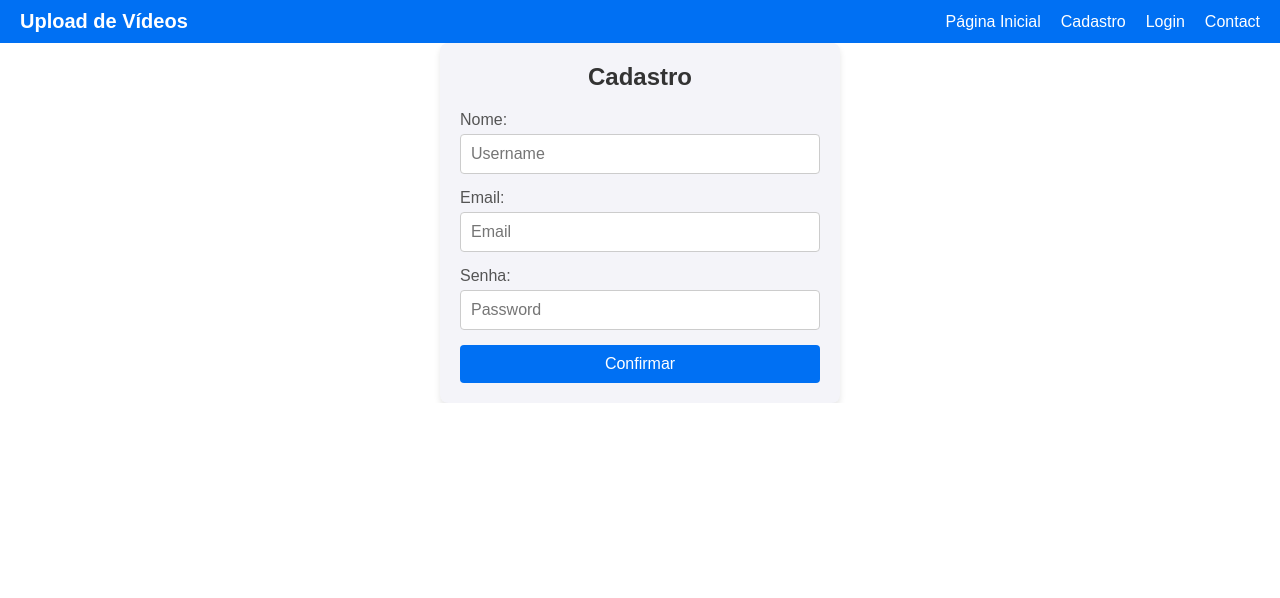
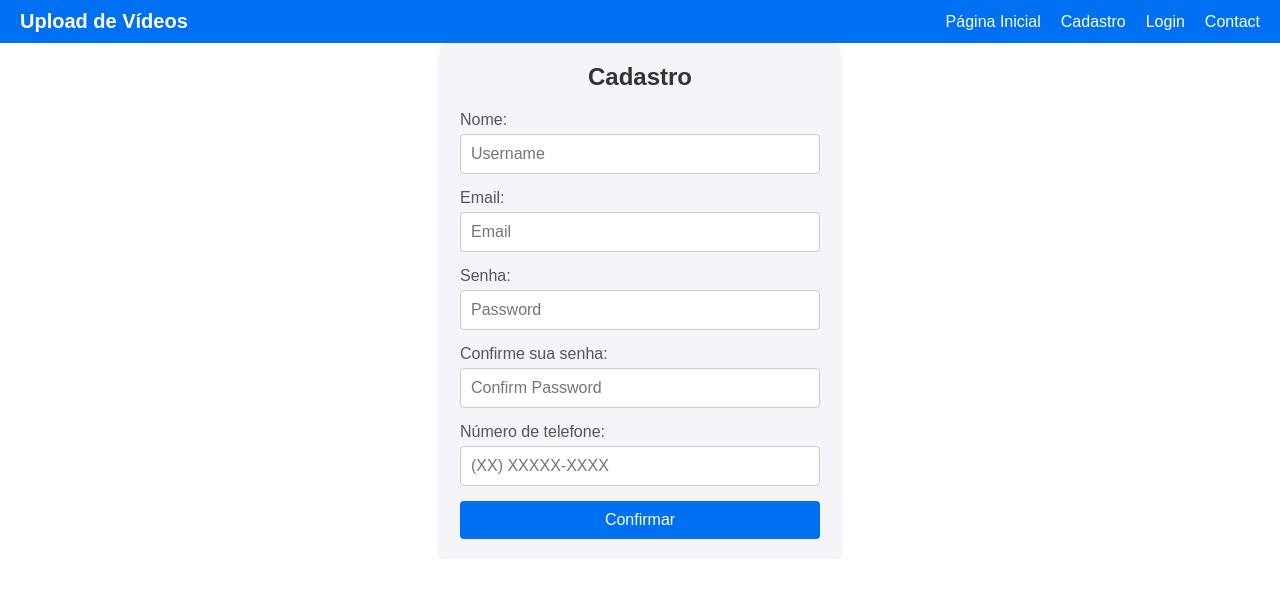
Before and after one commit to gnegraoleal/processo-de-software, a Next.js app: page /cadastro in a window 1280 px wide. Shown: the top 598 px of the page. Built offline with nearby package versions, Linux system fonts and the light colour scheme.

Commit message:
Acrescentei verificações no cadastro

```diff
--- a/src/app/components/CadastroForm.tsx
+++ b/src/app/components/CadastroForm.tsx
@@ -5,10 +5,31 @@ const CadastroForm: React.FC = () => {
   const [nome, setNome] = useState<string>("");
   const [email, setEmail] = useState<string>("");
   const [password, setPassword] = useState<string>("");
+  const [confirmPassword, setConfirmPassword] = useState<string>("");
+  const [phone, setPhone] = useState<string>("");
 
   const [nomeError, setNomeError] = useState<string>("");
   const [emailError, setEmailError] = useState<string>("");
   const [passwordError, setPasswordError] = useState<string>("");
+  const [confirmPasswordError, setConfirmPasswordError] = useState<string>("");
+  const [phoneError, setPhoneError] = useState<string>("");
+
+  const [successMessage, setSuccessMessage] = useState<string>("");
+
+  const handlePhoneChange = (value: string) => {
+    const numericValue = value.replace(/\D/g, "");
+    let formattedValue = numericValue;
+    if (numericValue.length > 0) {
+      formattedValue = `(${numericValue.substring(0, 2)}`;
+    }
+    if (numericValue.length > 2) {
+      formattedValue += `) ${numericValue.substring(2, 7)}`;
+    }
+    if (numericValue.length > 7) {
+      formattedValue += `-${numericValue.substring(7, 11)}`;
+    }
+    setPhone(formattedValue);
+  };
 
   const handleSubmit = (e: React.FormEvent) => {
     e.preventDefault();
@@ -17,6 +38,9 @@ const CadastroForm: React.FC = () => {
     setNomeError("");
     setEmailError("");
     setPasswordError("");
+    setConfirmPasswordError("");
+    setPhoneError("");
+    setSuccessMessage("");
 
     // Validação do nome
     if (!nome.trim()) {
@@ -43,9 +67,29 @@ const CadastroForm: React.FC = () => {
       isValid = false;
     }
 
-    // Se todos os campos forem válidos
+    // Validação de confirmação de senha
+    if (!confirmPassword.trim()) {
+      setConfirmPasswordError("O campo de confirmação de senha é obrigatório");
+      isValid = false;
+    } else if (password !== confirmPassword) {
+      setConfirmPasswordError("As senhas não correspondem");
+      isValid = false;
+    }
+
+    // Validação do número de telefone
+    const phoneRegex = /^\(\d{2}\) \d{4,5}-\d{4}$/;
+    if (!phone.trim()) {
+      setPhoneError("O campo de telefone é obrigatório");
+      isValid = false;
+    } else if (!phoneRegex.test(phone)) {
+      setPhoneError("O telefone deve estar no formato (XX) XXXXX-XXXX");
+      isValid = false;
+    }
+
+    // Exibir mensagem de sucesso
     if (isValid) {
-      console.log({ nome, email, password });
+      setSuccessMessage("Cadastro enviado com sucesso!");
+      console.log({ nome, email, password, phone });
     }
   };
 
@@ -92,7 +136,7 @@ const CadastroForm: React.FC = () => {
 
         {/* Campo de Senha */}
         <div style={styles.field}>
-          <label htmlFor="senha" style={styles.label}>
+          <label htmlFor="password" style={styles.label}>
             Senha:
           </label>
           <input
@@ -109,10 +153,52 @@ const CadastroForm: React.FC = () => {
           {passwordError && <p style={styles.errorText}>{passwordError}</p>}
         </div>
 
+        {/* Campo de Confirmação de Senha */}
+        <div style={styles.field}>
+          <label htmlFor="confirmPassword" style={styles.label}>
+            Confirme sua senha:
+          </label>
+          <input
+            type="password"
+            id="confirmPassword"
+            placeholder="Confirm Password"
+            value={confirmPassword}
+            onChange={(e) => setConfirmPassword(e.target.value)}
+            style={{
+              ...styles.input,
+              borderColor: confirmPasswordError ? "red" : "#ccc",
+            }}
+          />
+          {confirmPasswordError && (
+            <p style={styles.errorText}>{confirmPasswordError}</p>
+          )}
+        </div>
+
+        {/* Campo de Telefone */}
+        <div style={styles.field}>
+          <label htmlFor="phone" style={styles.label}>
+            Número de telefone:
+          </label>
+          <input
+            id="phone"
+            placeholder="(XX) XXXXX-XXXX"
+            value={phone}
+            onChange={(e) => handlePhoneChange(e.target.value)}
+            style={{
+              ...styles.input,
+              borderColor: phoneError ? "red" : "#ccc",
+            }}
+          />
+          {phoneError && <p style={styles.errorText}>{phoneError}</p>}
+        </div>
+
         <button type="submit" style={styles.button}>
           Confirmar
         </button>
       </form>
+
+      {/* Mensagem de Sucesso */}
+      {successMessage && <p style={styles.successText}>{successMessage}</p>}
     </div>
   );
 };
@@ -167,6 +253,12 @@ const styles = {
     color: "red",
     fontSize: "12px",
   },
+  successText: {
+    marginTop: "15px",
+    color: "green",
+    fontSize: "14px",
+    textAlign: "center" as const,
+  },
 };
 
 export default CadastroForm;
```
